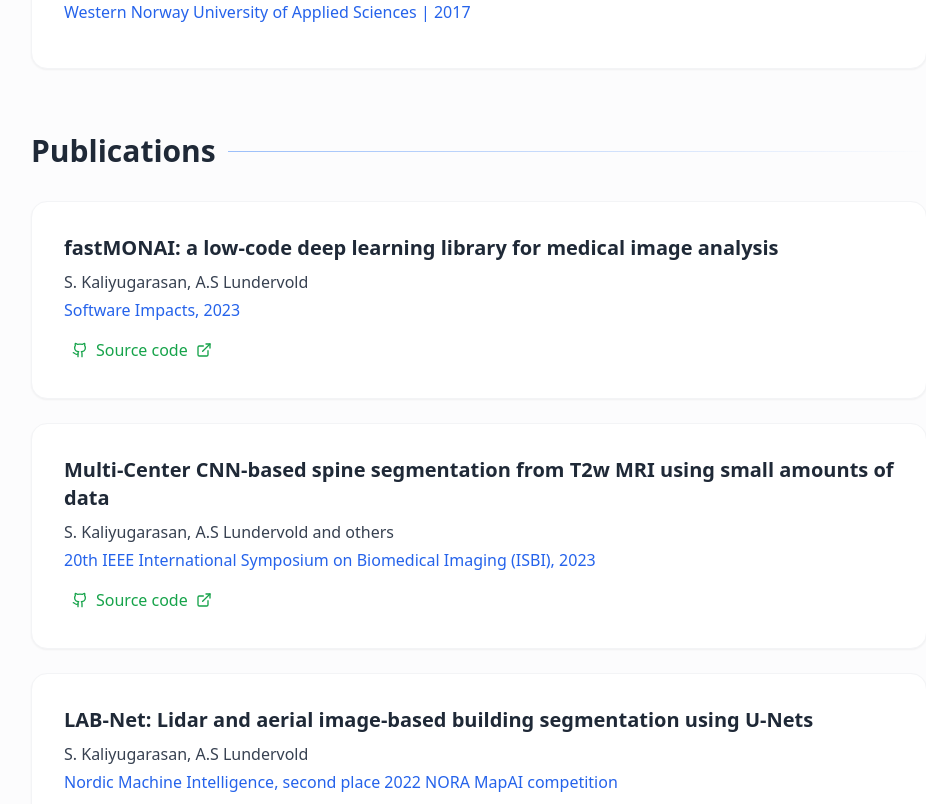
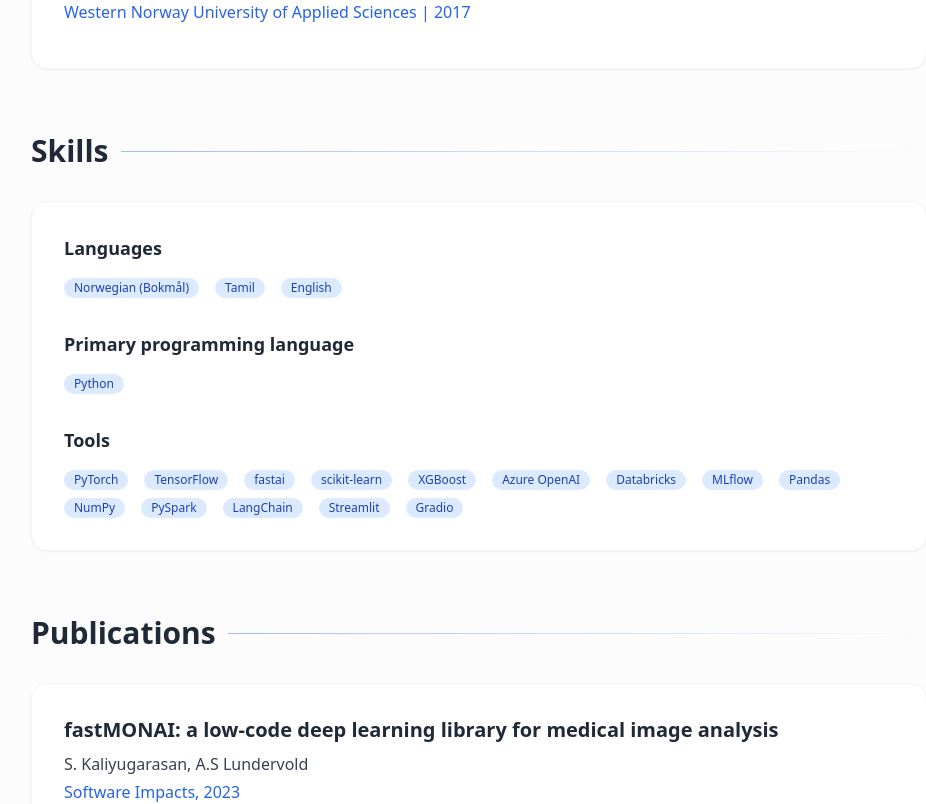
Before and after one commit to skaliy/skaliy.github.io, a Next.js app: page / in a window 1280 px wide. Shown: the part 2621-3425 px from the top of the page, without its empty margins (305-1231 px from the left). Built offline with nearby package versions, Linux system fonts and the light colour scheme.

Commit message:
included skills section

```diff
--- a/app/page.tsx
+++ b/app/page.tsx
@@ -268,6 +268,37 @@
     </Card>
   )
 }
+
+// Component to display skills with badges
+const SkillsSection = ({ skills }: { skills: Record<string, string[]> }) => {
+  const categoryColors: Record<string, string> = {
+    "Languages": "blue",
+    "Primary programming language": "blue",
+    "Tools": "blue"
+  };
+
+  return (
+    <Card>
+      <div className="flex flex-col gap-8">
+        {Object.entries(skills).map(([category, skillList]) => (
+          <div key={category}>
+            <h3 className="text-lg font-bold text-gray-800 dark:text-white mb-4">{category}</h3>
+            <div className="flex flex-wrap gap-2">
+              {skillList.map((skill, index) => (
+                <Badge
+                  key={index}
+                  color={categoryColors[category] || "blue"}
+                >
+                  {skill}
+                </Badge>
+              ))}
+            </div>
+          </div>
+        ))}
+      </div>
+    </Card>
+  );
+};
 
 const TalksSection = ({ talks }: { talks: Talk[] }) => {
   const [showAll, setShowAll] = useState(false)
@@ -574,13 +605,13 @@
   ]
 
   const skillsData = {
-    "Primary programming Language": ["Python"],
     "Languages": ["Norwegian (Bokmål)", "Tamil", "English"],
-    "ML/AI tools": [
+    "Primary programming language": ["Python"],
+    "Tools": [
       "PyTorch",
       "TensorFlow",
       "fastai",
-      "sci kit-learn",
+      "scikit-learn",
       "XGBoost",
       "Azure OpenAI",
       "Databricks",
@@ -591,7 +622,7 @@
       "LangChain",
       "Streamlit",
       "Gradio"
-    ],
+    ]
   }
 
   const publicationsData: Publication[] = [
@@ -996,6 +1027,17 @@
 
         <section
           ref={(el) => {
+            sectionsRef.current["Skills"] = el;
+          }}
+          id="skills-section"
+          className="mb-16 scroll-mt-24"
+        >
+          <SectionHeader>Skills</SectionHeader>
+          <SkillsSection skills={skillsData} />
+        </section>
+
+        <section
+          ref={(el) => {
             sectionsRef.current["Publications"] = el;
           }}
           id="publications-section"
```
